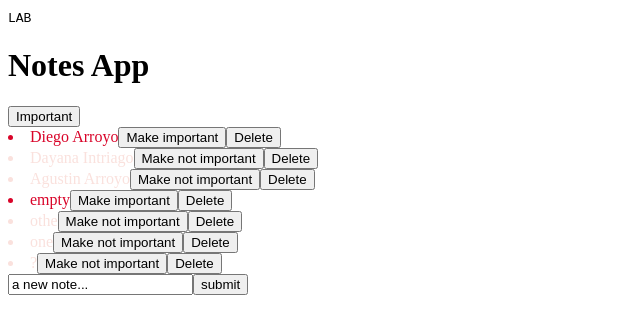
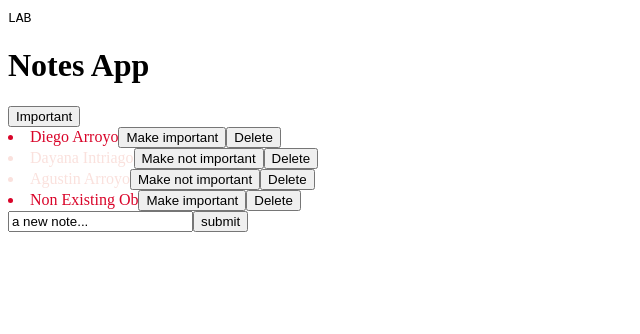
Before and after one commit to lonchanick/fullstackopen, a React (Vite) app in the folder part2/myapp/: page / in a window 1280 px wide. Shown: the top 334 px of the page, without its empty margins (0-640 px from the left). Built offline with nearby package versions, Linux system fonts and the light colour scheme; data requests are answered from the project's data file.

Commit message:
good enought LAB job  4 2day

```diff
--- a/part2/myapp/db.json
+++ b/part2/myapp/db.json
@@ -14,26 +14,6 @@
       "id": "e33a",
       "content": "Agustin Arroyo",
       "important": true
-    },
-    {
-      "id": "98a6",
-      "content": "empty",
-      "important": false
-    },
-    {
-      "id": "2820",
-      "content": "othe",
-      "important": true
-    },
-    {
-      "id": "cfcb",
-      "content": "one",
-      "important": true
-    },
-    {
-      "id": "d0c3",
-      "content": "?",
-      "important": true
     }
   ]
 }
--- a/part2/myapp/src/App.jsx
+++ b/part2/myapp/src/App.jsx
@@ -1,6 +1,6 @@
-import { useState, useEffect } from 'react'
-import Note from './components/Note'
-import noteService  from './services/notes'
+import { useState, useEffect } from "react";
+import Note from "./components/Note";
+import noteService from "./services/notes";
 
 export const Total = ({ course }) => {
   const ex = course.map((el) => el.exercises);
@@ -14,47 +14,54 @@ const App = () => {
   const [showAll, setShowAll] = useState(true);
 
   useEffect(() => {
-      noteService.getAll().then(response => setNotes(response));
-    }, [])
+    const nonExistingOb = {
+      "id": "903a007",
+      "content": "Non Existing Obj",
+      "important": false
+    }
+    noteService
+    .getAll()
+    .then((response) => setNotes(response.concat(nonExistingOb)));
+  }, []);
 
-  const notesToShow = showAll ? notes : notes.filter(note => note.important);
+  const notesToShow = showAll ? notes : notes.filter((note) => note.important);
 
   const addNote = (event) => {
     event.preventDefault();
 
-    if(newNote === '')
-      return;
+    if (newNote === "") return;
 
     const newNoteObj = {
       //id: notes.length+1,
       content: newNote,
-      important: Math.random() > 0.5
-    }
+      important: Math.random() > 0.5,
+    };
 
-    noteService.create(newNoteObj)
-    .then(resp => {
+    noteService.create(newNoteObj).then((resp) => {
       setNotes(notes.concat(resp));
-      setNewnote('');
+      setNewnote("");
     });
   };
 
-  const toggleImportance = (id)=>
-  {
-    const note = notes.find(n => n.id === id);
-    const changedNote = {...note, important: !note.important};
+  const toggleImportance = (id) => {
+    const note = notes.find((n) => n.id === id);
+    const changedNote = { ...note, important: !note.important };
 
-    noteService.update(id,changedNote)
-    .then((data)=>{
-      setNotes(notes.map(n => n.id === id ? data : n))
+    noteService.update(id, changedNote)
+    .then((data) => {
+      setNotes(notes.map((n) => (n.id === id ? data : n)));
     })
-  }
+    .catch(error => {
+      alert(`something went wrong! ${error}`)
+      setNotes(notes.filter(n => n.id !== id))
+    });
+  };
 
-  const deleteNote = (id)=> {
-    noteService.remove(id)
-    .then(resp => {
+  const deleteNote = (id) => {
+    noteService.remove(id).then((resp) => {
       //nota: no se re-renderiza la pantalla
       console.log(resp);
-      const newArray = notes.filter(n => n.id !== resp)
+      const newArray = notes.filter((n) => n.id !== resp);
       setNotes(newArray);
     });
   };
@@ -69,15 +76,20 @@ const App = () => {
         <code>LAB</code>
       </span>
       <span>
-      <h1>Notes App</h1>
-      <button onClick={()=>setShowAll(!showAll)}>{showAll ? 'Important':'All'}</button>
+        <h1>Notes App</h1>
+        <button onClick={() => setShowAll(!showAll)}>
+          {showAll ? "Important" : "All"}
+        </button>
       </span>
 
-      {notesToShow.map(note => <Note
-      key={note.id}
-      note={note}
-      toggleImportance={toggleImportance}
-      deleteNote={deleteNote}/>)}
+      {notesToShow.map((note) => (
+        <Note
+          key={note.id}
+          note={note}
+          toggleImportance={toggleImportance}
+          deleteNote={deleteNote}
+        />
+      ))}
 
       <form onSubmit={addNote}>
         <input value={newNote} onChange={handlerNoteChange} />
```
